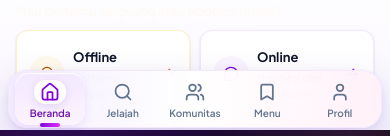
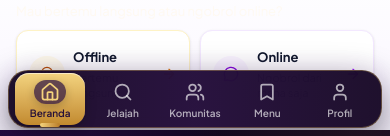
Before and after one commit to yukusocialindonesia-cpu/YUKU-SOCIAL-PRODUCTION, a React (Vite) app: page / in a window 390 px wide. Shown: the part 708-844 px from the top of the page. Built offline with nearby package versions, Linux system fonts and the light colour scheme; no server answers; the database is empty; what @capacitor/core would draw is missing.

Commit message:
Restyle mobile bottom navigation in YUKU brand colors

```diff
--- a/src/layouts/MobileBottomNav.tsx
+++ b/src/layouts/MobileBottomNav.tsx
@@ -74,7 +74,7 @@ export const MobileBottomNav: React.FC<MobileBottomNavProps> = ({ currentPath, o
   ];
 
   const navShell =
-    'md:hidden fixed inset-x-0 bottom-[calc(env(safe-area-inset-bottom)+8px)] z-40 mx-auto w-[calc(100%-16px)] sm:w-[calc(100%-24px)] max-w-[480px] rounded-[20px] sm:rounded-[24px] border border-purple-100/90 bg-gradient-to-r from-[#f3edff]/95 via-white/96 to-[#fff0f8]/95 px-1.5 sm:px-2 py-0.5 shadow-[0_14px_38px_rgba(76,29,149,0.16),0_3px_10px_rgba(76,29,149,0.07)] backdrop-blur-2xl';
+    'md:hidden fixed inset-x-0 bottom-[calc(env(safe-area-inset-bottom)+8px)] z-40 mx-auto w-[calc(100%-16px)] sm:w-[calc(100%-24px)] max-w-[480px] rounded-[20px] sm:rounded-[24px] border border-[#d9b45d]/35 bg-gradient-to-r from-[#160725]/96 via-[#210a38]/96 to-[#160725]/96 px-1.5 sm:px-2 py-0.5 shadow-[0_14px_38px_rgba(0,0,0,0.48),0_0_24px_rgba(155,93,216,0.16)] backdrop-blur-2xl';
 
   if (isAuthLoading) {
     return (
@@ -101,20 +101,20 @@ export const MobileBottomNav: React.FC<MobileBottomNavProps> = ({ currentPath, o
                 aria-current={active ? 'page' : undefined}
                 className={`group relative flex min-h-[52px] w-full flex-col items-center justify-center gap-1 rounded-[14px] sm:rounded-[18px] px-0.5 sm:px-1 py-1 text-[10px] sm:text-[11px] font-semibold transition-all duration-200 active:scale-95 ${
                   active
-                    ? 'bg-gradient-to-b from-purple-100/95 to-fuchsia-50 text-purple-800 shadow-[inset_0_1px_0_rgba(255,255,255,0.95),0_3px_10px_rgba(109,40,217,0.10)]'
-                    : 'text-slate-500 hover:bg-purple-50/70 hover:text-purple-700'
+                    ? 'bg-gradient-to-b from-[#f3d47f] to-[#c28a2e] text-[#261039] shadow-[inset_0_1px_0_rgba(255,255,255,0.55),0_3px_12px_rgba(0,0,0,0.24)]'
+                    : 'text-white/65 hover:bg-white/10 hover:text-[#f4d37c]'
                 }`}
               >
                 <span className={`flex h-6 w-8 sm:h-7 sm:w-9 items-center justify-center rounded-xl transition-all duration-200 ${
                   active
-                    ? 'bg-white/90 text-purple-700 shadow-[0_3px_10px_rgba(76,29,149,0.12)]'
-                    : 'text-slate-500 group-hover:text-purple-700'
+                    ? 'bg-[#2a1042]/70 text-[#f5d47d] shadow-[0_3px_10px_rgba(0,0,0,0.20)]'
+                    : 'text-white/65 group-hover:text-[#f5d47d]'
                 }`}>
                   {item.icon}
                 </span>
                 <span className="max-w-full truncate leading-none">{item.label}</span>
                 {active && (
-                  <span className="absolute -bottom-0.5 left-1/2 h-1 w-5 -translate-x-1/2 rounded-full bg-gradient-to-r from-purple-700 to-fuchsia-500" />
+                  <span className="absolute -bottom-0.5 left-1/2 h-1 w-5 -translate-x-1/2 rounded-full bg-gradient-to-r from-[#f5d47d] to-[#b87c25]" />
                 )}
               </button>
             </li>
```
